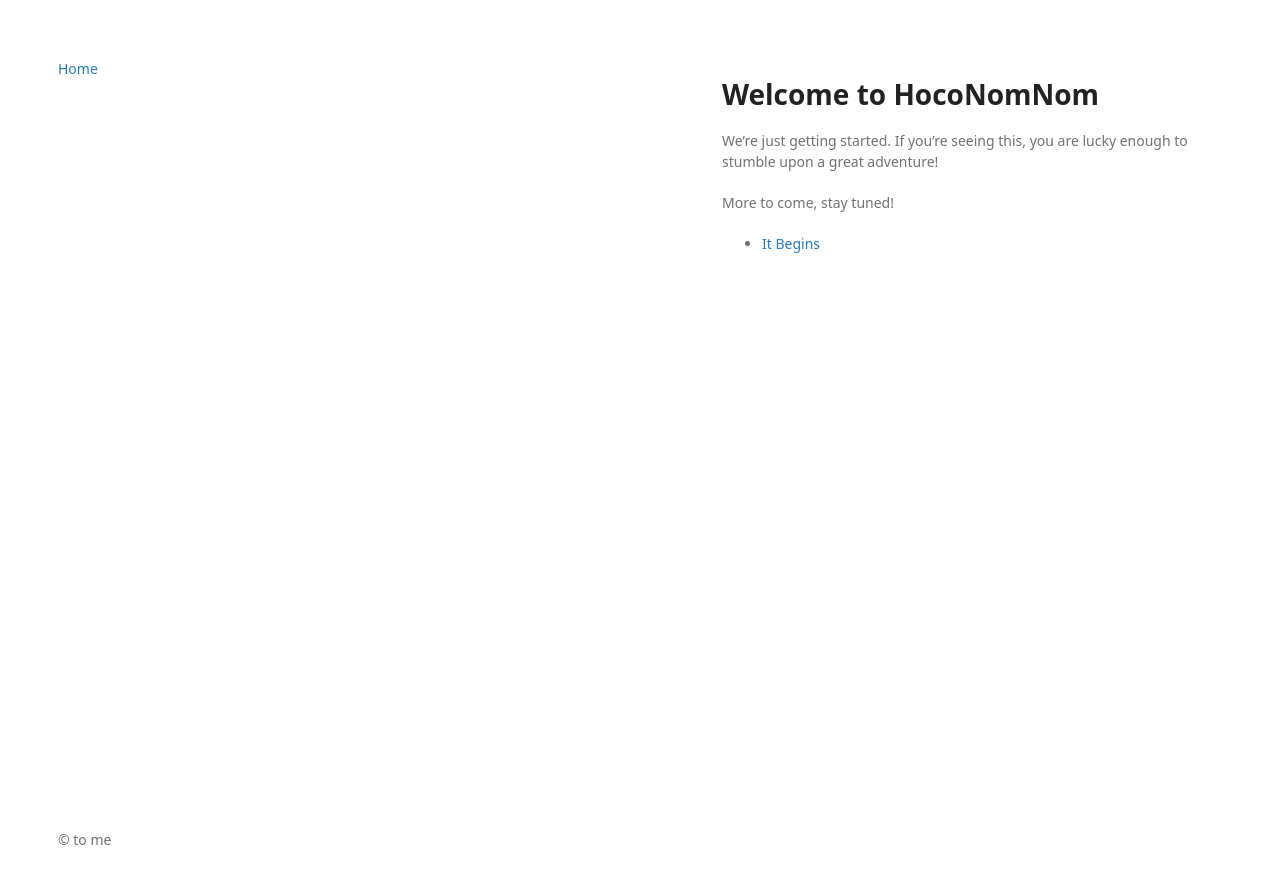
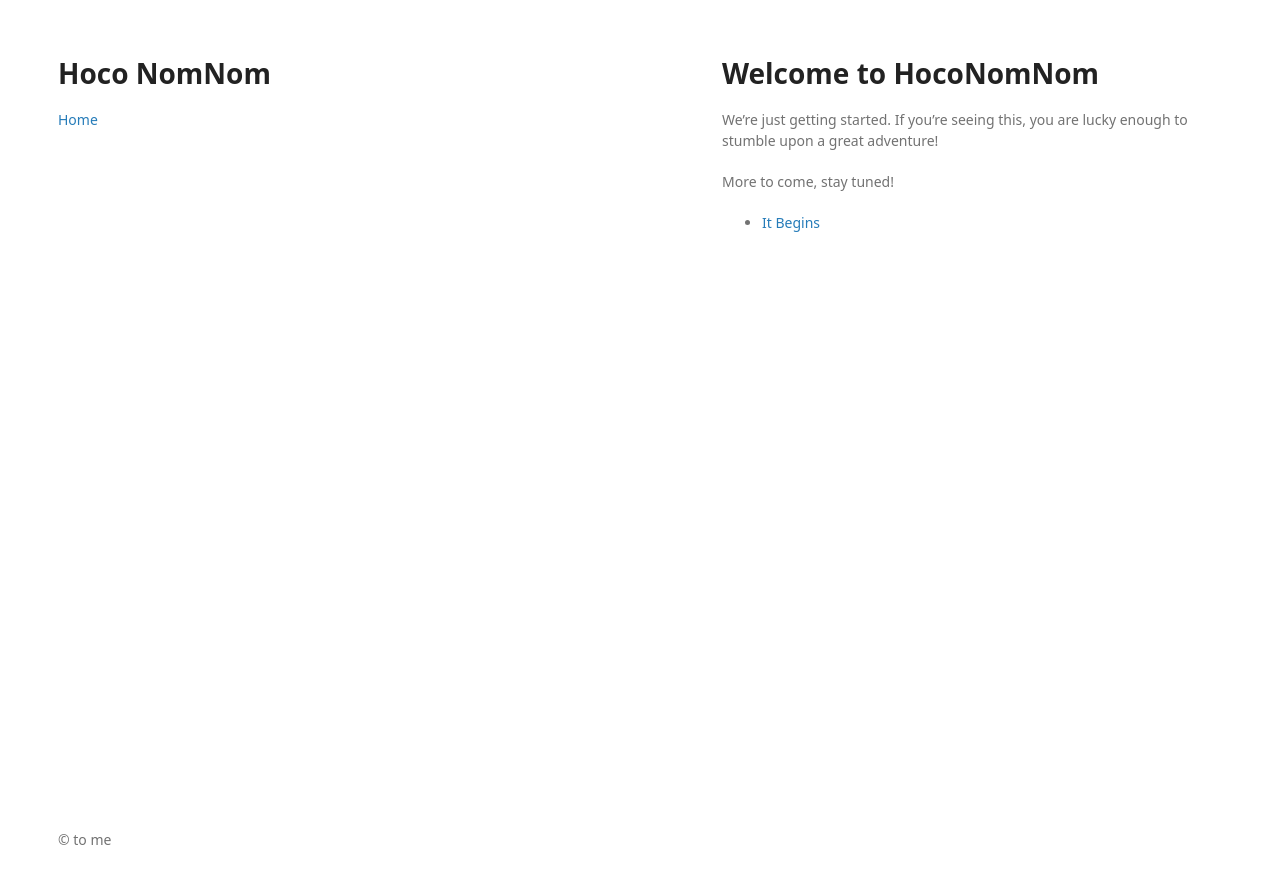
Before and after one commit to hoconomnom/hoconomnom, a Jekyll site: the page built from index.md, in a window 1280 px wide. Shown: the top 884 px of the page. Built offline with Jekyll 4.4.1, drawn with Linux system fonts in a browser that asks for light colours; our own code applies the rules of GitHub Pages for plain Markdown files.

Commit message:
* added google tag manager * added local build steps * defaults added * includes added

```diff
--- a/_config.yml
+++ b/_config.yml
@@ -1,4 +1,10 @@
-theme: jekyll-theme-minimal
 title: HocoNomNom
 description: A blog about eating out in Howard County, Maryland
 url: https://hoconomnom.com
+defaults:
+  -
+    scope:
+      path: ""
+      type: "posts"
+    values:
+      layout: "post"
--- /dev/null
+++ b/_includes/comments.html
@@ -0,0 +1,17 @@
+{% if page.comments %}
+<!-- Comments -->
+<div id="disqus_thread"></div>
+<script>
+  var disqus_config = function () {
+    this.page.url = "{{site.url}}{{ page.url }}";
+    this.page.identifier = "{{ page.id }}";
+  };
+  (function() { // DON'T EDIT BELOW THIS LINE
+  var d = document, s = d.createElement('script');
+  s.src = '//hoconomnom.disqus.com/embed.js';
+  s.setAttribute('data-timestamp', +new Date());
+  (d.head || d.body).appendChild(s);
+  })();
+</script>
+<noscript>Please enable JavaScript to view the <a href="https://disqus.com/?ref_noscript">comments powered by Disqus.</a></noscript>
+{% endif %}
--- /dev/null
+++ b/_includes/footer.html
@@ -0,0 +1,3 @@
+<footer>
+  &copy; to me
+</footer>
--- /dev/null
+++ b/_includes/header.html
@@ -0,0 +1,6 @@
+<header>
+  <h1>Hoco NomNom</h1>
+  <nav>
+      <a href="/">Home</a>
+    </nav>
+</header>
--- a/_layouts/default.html
+++ b/_layouts/default.html
@@ -2,37 +2,28 @@
 <html lang="en">
   <head>
     <meta charset="utf-8">
-    <title>Hoco Nom Nom - {{ page.title }}</title>
+    <title>Hoco NomNom - {{ page.title }}</title>
     <link rel="stylesheet" href="/assets/css/styles.css">
+
+    <!-- Google Tag Manager -->
+    <script>(function(w,d,s,l,i){w[l]=w[l]||[];w[l].push({'gtm.start':
+    new Date().getTime(),event:'gtm.js'});var f=d.getElementsByTagName(s)[0],
+    j=d.createElement(s),dl=l!='dataLayer'?'&l='+l:'';j.async=true;j.src=
+    'https://www.googletagmanager.com/gtm.js?id='+i+dl;f.parentNode.insertBefore(j,f);
+    })(window,document,'script','dataLayer','GTM-ML2GC6D');</script>
+    <!-- End Google Tag Manager -->
   </head>
   <body>
-    <nav>
-      <a href="/">Home</a>
-    </nav>
+    <!-- Google Tag Manager (noscript) -->
+    <noscript><iframe src="https://www.googletagmanager.com/ns.html?id=GTM-ML2GC6D"
+    height="0" width="0" style="display:none;visibility:hidden"></iframe></noscript>
+    <!-- End Google Tag Manager (noscript) -->
+
+    {% include header.html %}
     <section>
       {{ content }}
     </section>
-
-    {% if page.comments %}
-    <!-- Comments -->
-    <div id="disqus_thread"></div>
-    <script>
-      var disqus_config = function () {
-        this.page.url = "{{site.url}}{{ page.url }}";
-        this.page.identifier = "{{ page.id }}";
-      };
-      (function() { // DON'T EDIT BELOW THIS LINE
-      var d = document, s = d.createElement('script');
-      s.src = '//hoconomnom.disqus.com/embed.js';
-      s.setAttribute('data-timestamp', +new Date());
-      (d.head || d.body).appendChild(s);
-      })();
-    </script>
-    <noscript>Please enable JavaScript to view the <a href="https://disqus.com/?ref_noscript">comments powered by Disqus.</a></noscript>
-    {% endif %}
-
-    <footer>
-      &copy; to me
-    </footer>
+    {% include comments.html %}
+    {% include footer.html %}
   </body>
 </html>
--- a/_layouts/post.html
+++ b/_layouts/post.html
@@ -1,7 +1,7 @@
 ---
 layout: default
 ---
-<p>{{ page.date | date: "%A, %B %-d %Y"}}</p>
+<p>{{ page.date | date: "%A, %B %-d, %Y"}}</p>
 <h1>{{ page.title }}</h1>
 
 {{ content }}
```
Also changed, not shown: README.md.
